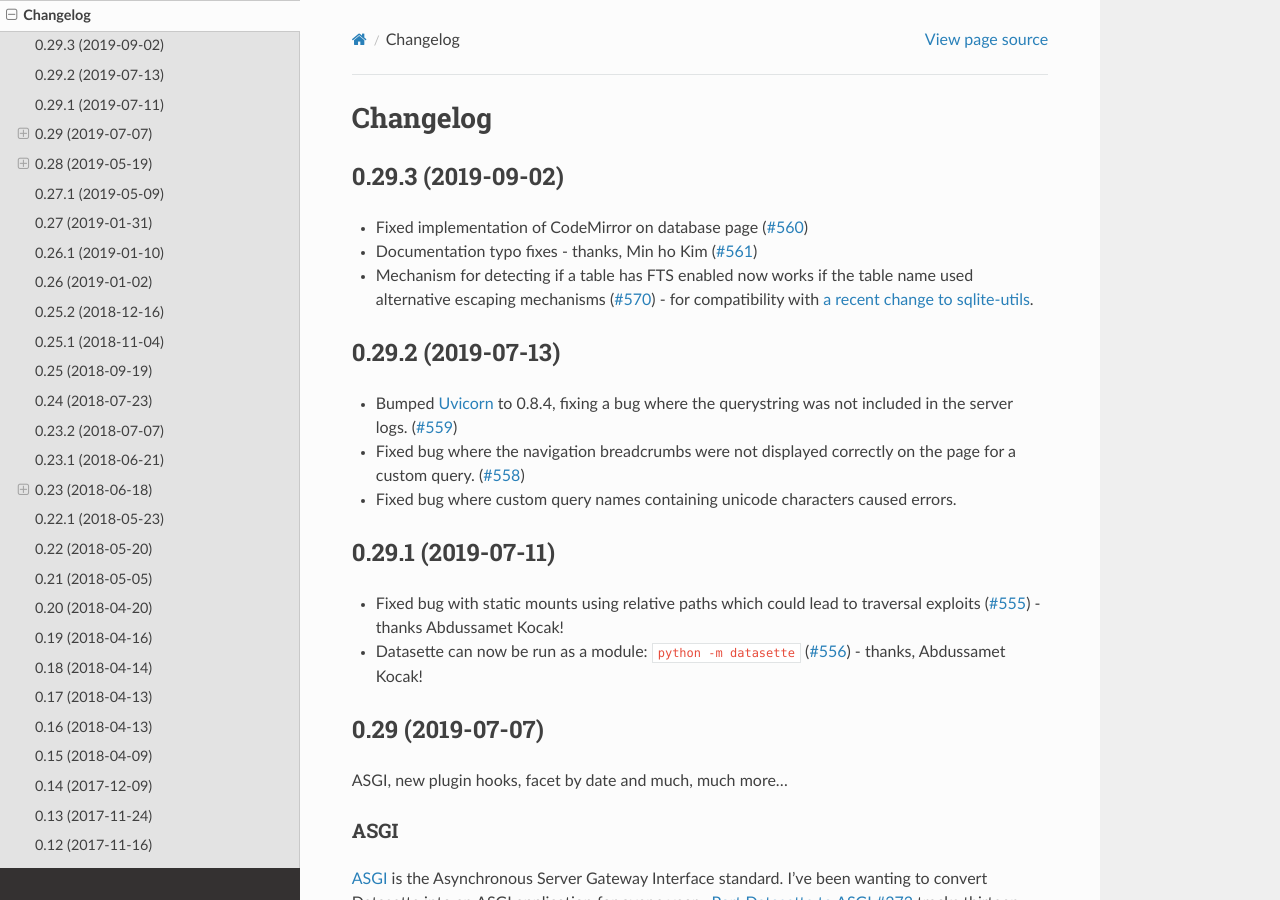
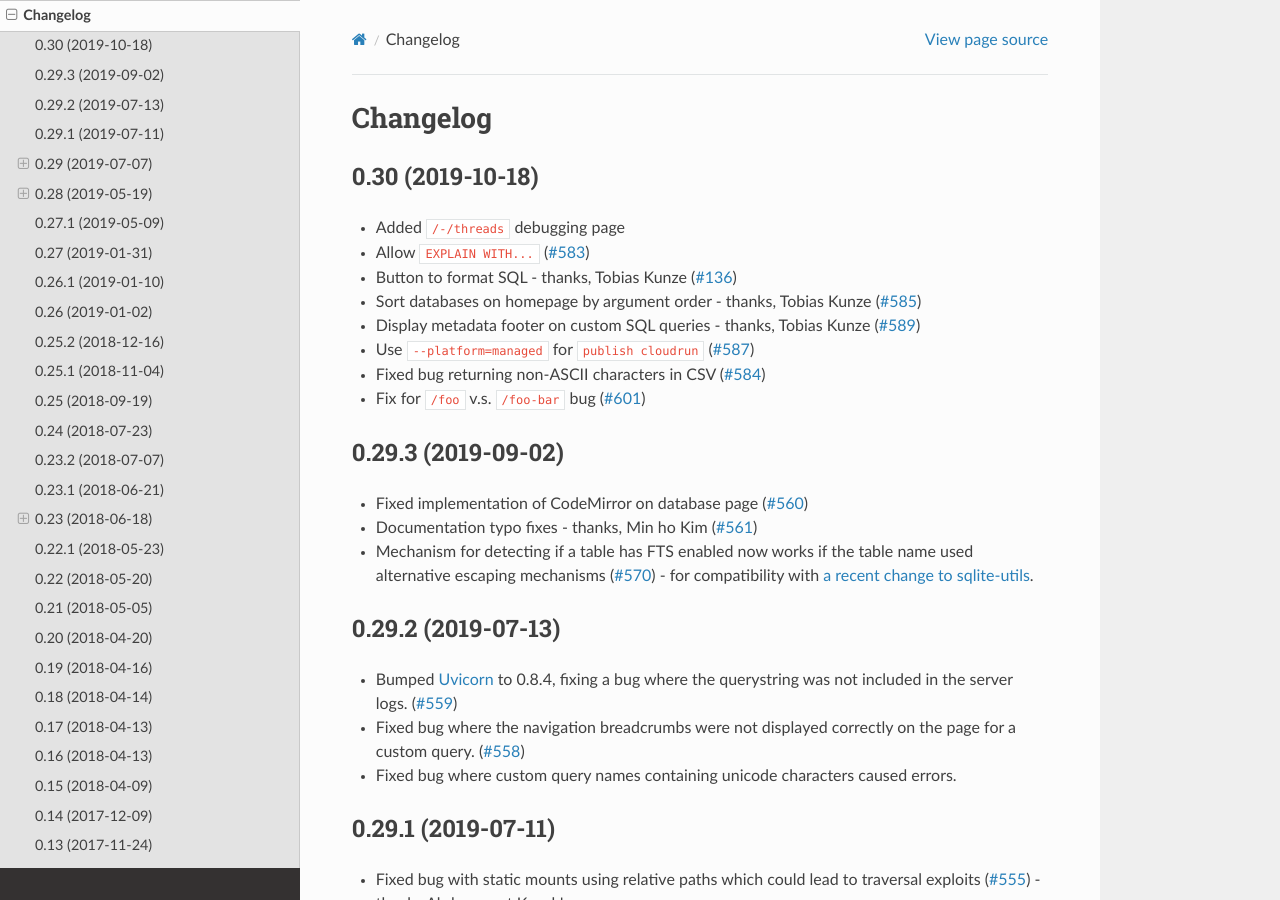
Before and after one commit to simonw/datasette, a Sphinx documentation site: the page built from docs/changelog.rst, in a window 1280 px wide and 900 px high. Built offline with Sphinx 7.4.7 and the Read the Docs theme 2.0.0, drawn with Linux system fonts in a browser that asks for light colours.

Commit message:
Release 0.30

```diff
--- a/docs/changelog.rst
+++ b/docs/changelog.rst
@@ -3,6 +3,20 @@
 =========
 Changelog
 =========
+
+.. _v0_30:
+
+0.30 (2019-10-18)
+-----------------
+
+- Added ``/-/threads`` debugging page
+- Allow ``EXPLAIN WITH...`` (`#583 <https://github.com/simonw/datasette/issues/583>`__)
+- Button to format SQL - thanks, Tobias Kunze (`#136 <https://github.com/simonw/datasette/issues/136>`__)
+- Sort databases on homepage by argument order - thanks, Tobias Kunze (`#585 <https://github.com/simonw/datasette/issues/585>`__)
+- Display metadata footer on custom SQL queries - thanks, Tobias Kunze (`#589 <https://github.com/simonw/datasette/pull/589>`__)
+- Use ``--platform=managed`` for ``publish cloudrun`` (`#587 <https://github.com/simonw/datasette/issues/587>`__)
+- Fixed bug returning non-ASCII characters in CSV (`#584 <https://github.com/simonw/datasette/issues/584>`__)
+- Fix for ``/foo`` v.s. ``/foo-bar`` bug (`#601 <https://github.com/simonw/datasette/issues/601>`__)
 
 .. _v0_29_3:
 
```
